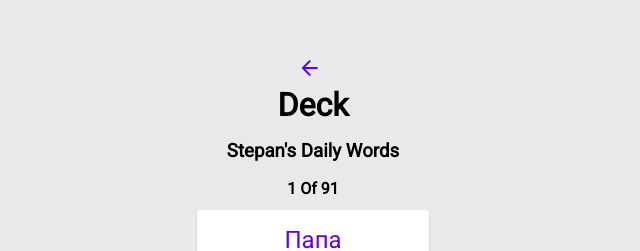
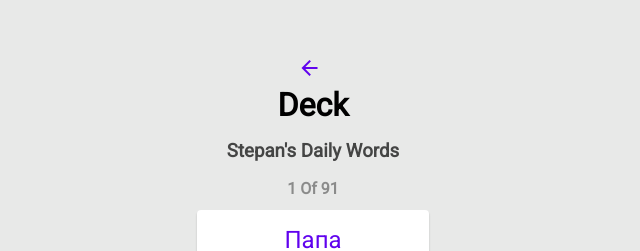
Before and after one commit to StepanoidTeam/learn-hebrew, a website with bundled scripts: page challenges/deck/index.html in a window 1280 px wide. Shown: the part 106-357 px from the top of the page, without its empty margins (327-967 px from the left). Built offline with nearby package versions, Linux system fonts and the light colour scheme.

Commit message:
deck: headers minor styling

```diff
--- a/challenges/deck/style.css
+++ b/challenges/deck/style.css
@@ -1,5 +1,12 @@
 @import "../../style.css";
 @import "../../components/styles.css";
+
+.dictionary-name {
+  opacity: 0.7;
+}
+.game-info {
+  opacity: 0.4;
+}
 
 .word-card {
   background-color: #fff;
```
